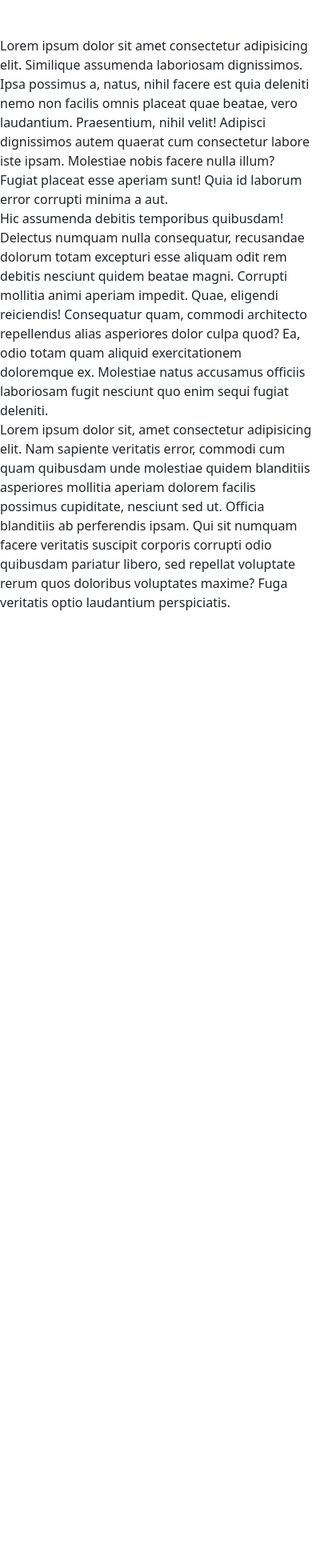
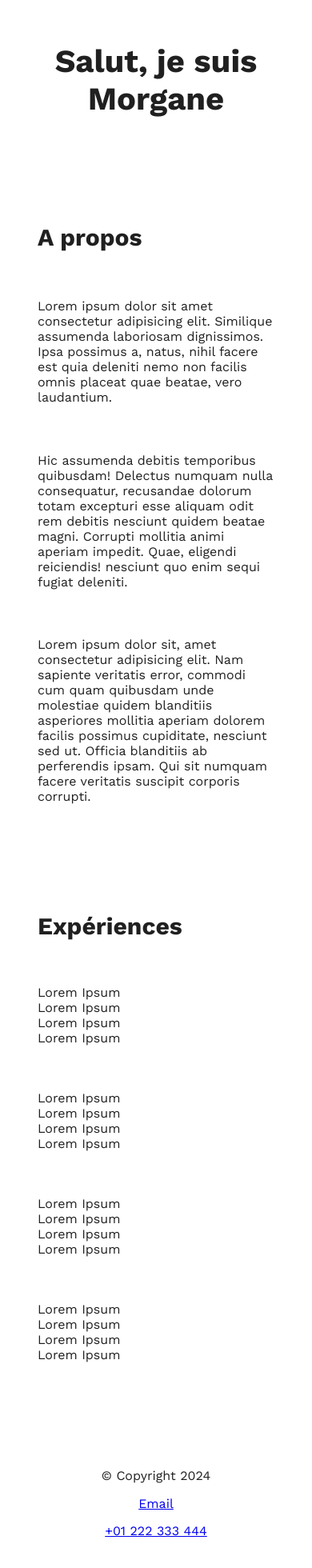
Before and after one commit to Mauh33/exo-cv, a website built with Vite: page index.html in a window 390 px wide. Shown: the whole page at 80% size. Before the commit the page ends 844 px from the top, so only its background shows below. Built offline with nearby package versions, Linux system fonts and the light colour scheme.

Commit message:
grid set up, mobile version display element ok

```diff
--- a/index.html
+++ b/index.html
@@ -4,7 +4,7 @@
     <meta charset="UTF-8" />
     <meta name="viewport" content="width=device-width, initial-scale=1.0" />
     <title>Cv Morgane Lejeune</title>
-    <link rel="stylesheet" href="/style.css" />
+    <link rel="stylesheet" href="./style/index.css" />
     <link rel="preconnect" href="https://fonts.googleapis.com">
 <link rel="preconnect" href="https://fonts.gstatic.com" crossorigin>
 <link href="https://fonts.googleapis.com/css2?family=Work+Sans:ital,wght@0,100..900;1,100..900&display=swap" rel="stylesheet">
@@ -15,69 +15,123 @@
         <div class="img-bloc">
           <img src="" alt="">
         </div>
-        <h1></h1>
+        <div class="h1-bloc">
+          <h1>Salut, je suis Morgane</h1>
+        </div>
       </div>
     </header>
     <main>
       <section class="experiences">
-        <h2></h2>
+        <h2>Expériences</h2>
         <div class="experiences-bloc">
           <h3></h3>
           <p class="date"></p>
           <div class="competences-bloc">
-            <div class="hard-skills"></div>
-            <div class="hard-skills"></div>
-            <div class="hard-skills"></div>
-            <div class="hard-skills"></div>
+            <div class="hard-skills">
+              <p class="skill">Lorem Ipsum</p>
+            </div>
+            <div class="hard-skills">
+              <p class="skill">Lorem Ipsum</p>
+            </div>
+            <div class="hard-skills">
+              <p class="skill">Lorem Ipsum</p>
+            </div>
+            <div class="hard-skills">
+              <p class="skill">Lorem Ipsum</p>
+            </div>
           </div>
         </div>
         <div class="experiences-bloc">
           <h3></h3>
           <p class="date"></p>
           <div class="competences-bloc">
-            <div class="hard-skills"></div>
-            <div class="hard-skills"></div>
-            <div class="hard-skills"></div>
-            <div class="hard-skills"></div>
+            <div class="competences-bloc">
+              <div class="hard-skills">
+                <p class="skill">Lorem Ipsum</p>
+              </div>
+              <div class="hard-skills">
+                <p class="skill">Lorem Ipsum</p>
+              </div>
+              <div class="hard-skills">
+                <p class="skill">Lorem Ipsum</p>
+              </div>
+              <div class="hard-skills">
+                <p class="skill">Lorem Ipsum</p>
+              </div>
+            </div>
           </div>
         </div>
         <div class="experiences-bloc">
           <h3></h3>
           <p class="date"></p>
           <div class="competences-bloc">
-            <div class="hard-skills"></div>
-            <div class="hard-skills"></div>
-            <div class="hard-skills"></div>
-            <div class="hard-skills"></div>
+            <div class="competences-bloc">
+              <div class="hard-skills">
+                <p class="skill">Lorem Ipsum</p>
+              </div>
+              <div class="hard-skills">
+                <p class="skill">Lorem Ipsum</p>
+              </div>
+              <div class="hard-skills">
+                <p class="skill">Lorem Ipsum</p>
+              </div>
+              <div class="hard-skills">
+                <p class="skill">Lorem Ipsum</p>
+              </div>
+            </div>
           </div>
         </div>
         <div class="experiences-bloc">
           <h3></h3>
           <p class="date"></p>
           <div class="competences-bloc">
-            <div class="hard-skills"></div>
-            <div class="hard-skills"></div>
-            <div class="hard-skills"></div>
-            <div class="hard-skills"></div>
+            <div class="competences-bloc">
+              <div class="hard-skills">
+                <p class="skill">Lorem Ipsum</p>
+              </div>
+              <div class="hard-skills">
+                <p class="skill">Lorem Ipsum</p>
+              </div>
+              <div class="hard-skills">
+                <p class="skill">Lorem Ipsum</p>
+              </div>
+              <div class="hard-skills">
+                <p class="skill">Lorem Ipsum</p>
+              </div>
+            </div>
           </div>
         </div>
       </section>
       <section class="A-propos">
-        Lorem ipsum dolor sit amet consectetur adipisicing elit. Similique assumenda laboriosam dignissimos. Ipsa possimus a, natus, nihil facere est quia deleniti nemo non facilis omnis placeat quae beatae, vero laudantium.
-        Praesentium, nihil velit! Adipisci dignissimos autem quaerat cum consectetur labore iste ipsam. Molestiae nobis facere nulla illum? Fugiat placeat esse aperiam sunt! Quia id laborum error corrupti minima a aut.
-        <br>
+        <h2>A propos</h2>
+        <div class="a-propos-bloc">
+          Lorem ipsum dolor sit amet consectetur adipisicing elit. Similique assumenda laboriosam dignissimos. Ipsa possimus a, natus, nihil facere est quia deleniti nemo non facilis omnis placeat quae beatae, vero laudantium.
+        </div>
+        <div class="a-propos-bloc">
         Hic assumenda debitis temporibus quibusdam! Delectus numquam nulla consequatur, recusandae dolorum totam excepturi esse aliquam odit rem debitis nesciunt quidem beatae magni. Corrupti mollitia animi aperiam impedit. Quae, eligendi reiciendis!
-        Consequatur quam, commodi architecto repellendus alias asperiores dolor culpa quod? Ea, odio totam quam aliquid exercitationem doloremque ex. Molestiae natus accusamus officiis laboriosam fugit nesciunt quo enim sequi fugiat deleniti.
-        <br>
-        Lorem ipsum dolor sit, amet consectetur adipisicing elit. Nam sapiente veritatis error, commodi cum quam quibusdam unde molestiae quidem blanditiis asperiores mollitia aperiam dolorem facilis possimus cupiditate, nesciunt sed ut.
-        Officia blanditiis ab perferendis ipsam. Qui sit numquam facere veritatis suscipit corporis corrupti odio quibusdam pariatur libero, sed repellat voluptate rerum quos doloribus voluptates maxime? Fuga veritatis optio laudantium perspiciatis.
+     nesciunt quo enim sequi fugiat deleniti.
+        </div>
+        <div class="a-propos-bloc">
+          Lorem ipsum dolor sit, amet consectetur adipisicing elit. Nam sapiente veritatis error, commodi cum quam quibusdam unde molestiae quidem blanditiis asperiores mollitia aperiam dolorem facilis possimus cupiditate, nesciunt sed ut.
+          Officia blanditiis ab perferendis ipsam. Qui sit numquam facere veritatis suscipit corporis corrupti.
+        </div>
       </section>
     </main>
     <footer>
       <div class="coordonnees">
-        <p></p>
-        <p></p>
-        <p></p>
+        <ul>
+          <li>
+            <p>© Copyright 2024</p>
+          </li>
+          <li>
+            <a href="mailto:morgane.lejeune@hotmail.fr">Email</a>
+          </li>
+          <li>
+            <a href="tel:+01 222 333 444">
+              +01 222 333 444
+            </a>
+          </li>
+        </ul>
       </div>
     </footer>
     <script type="module" src="/main.js"></script>
--- a/style.css
+++ /dev/null
@@ -1,23 +0,0 @@
-*,
-*::before,
-*::after {
-  box-sizing: border-box;
-  min-width: 0;
-  min-height: 0;
-}
-
-html {
-  font-size: 100%;
-  -webkit-tap-highlight-color: transparent;
-  -webkit-text-size-adjust: 100%;
-  overflow-wrap: break-word;
-}
-
-body {
-  margin: 0;
-  font-family: system-ui, -apple-system, BlinkMacSystemFont, "Segoe UI", Roboto, Oxygen-Sans, Ubuntu, Cantarell, "Helvetica Neue", sans-serif;
-  font-size: 1rem;
-  line-height: 1.5;
-  background-color: #ffffff;
-  color: #212529;
-}
--- a/style/_mixins.scss
+++ b/style/_mixins.scss
@@ -0,0 +1,87 @@
+@import './variables';
+
+@mixin grid(
+  $rows: null,
+  $columns: null,
+  $gap: null,
+  $row-gap: null,
+  $column-gap: null
+) {
+  @if ($columns) {
+    display: grid;
+
+    @if ($gap) {
+      gap: $gap;
+    } @else {
+      row-gap: $row-gap;
+      column-gap: $column-gap;
+    }
+
+    grid-template-rows: $rows;
+    grid-template-columns: ($columns);
+  } @else {
+    display: grid;
+
+    @if ($gap) {
+      gap: $gap;
+    } @else {
+      row-gap: $row-gap;
+      column-gap: $column-gap;
+    }
+
+    grid-template-rows: $rows;
+  }
+}
+
+@mixin flexbox(
+  $direction: row,
+  $wrap: nowrap,
+  $justify: center,
+  $align: center,
+  $gap: 0,
+  $child-placeholder: null,
+) {
+  display: flex;
+  flex-direction: $direction;
+  flex-wrap: $wrap;
+  justify-content: $justify;
+  align-items: $align;
+
+  @if $gap {
+    margin: calc(#{-$gap} / 2);
+
+    & > * {
+      margin: calc(#{$gap} / 2);
+    }
+  }
+
+  @if $child-placeholder !=null {
+    @if $child-placeholder==small {
+      @extend %flex-child-small;
+    } @else if $child-placeholder==medium {
+      @extend %flex-child-medium;
+    } @else if $child-placeholder==large {
+      @extend %flex-child-large;
+    }
+  }
+}
+
+@mixin from($media) {
+  @if $media == sm {
+    @media only screen and (min-width: ($max-xs + 1)) {
+      @content;
+    }
+  } @else if $media == md {
+    @media only screen and (min-width: ($max-sm + 1)) {
+      @content;
+    }
+  } @else if $media == lg {
+    @media only screen and (min-width: ($max-md + 1)) {
+      @content;
+    }
+  } @else if $media == xl {
+    @media only screen and (min-width: ($max-lg + 1)) {
+      @content;
+    }
+  }
+}
--- /dev/null
+++ b/style/_placeholders.scss
@@ -0,0 +1,21 @@
+
+%flex-child-small {
+  flex: 1;
+  width: 10vw;
+  height: 6vw;
+  margin: auto;
+}
+
+%flex-child-medium {
+  flex: 2;
+  width: 20vw;
+  height: 16vw;
+  margin: auto;
+}
+
+%flex-child-large {
+  flex: 3;
+  width: 30vw;
+  height: 25vw;
+  margin: auto;
+}
--- a/style/_variables.scss
+++ b/style/_variables.scss
@@ -0,0 +1,30 @@
+:root {
+  --bg-color: white;
+  --font-color: #202020;
+  --hard-skills-color: #E4DCDC;
+
+  --font-family: 'Work Sans';
+}
+
+$ft-small-desktop: 24px;
+$ft-medium-desktop: 36px;
+$ft-large-desktop: 64px;
+
+$section-title-size-mobile: 30px;
+$section-title-size-desktop: 144px;
+$h1-size-mobile: 40px;
+$h1-size-desktop: 248px;
+
+$max-xs: 426px;
+$max-sm: 767px;
+$max-md: 1024px;
+$max-lg: 1240px;
+$max-xl: false;
+
+$breakpoints: (
+  xs: $max-xs,
+  sm: $max-sm,
+  md: $max-md,
+  lg: $max-lg,
+  xl: $max-xl,
+);
--- a/style/index.scss
+++ b/style/index.scss
@@ -0,0 +1,154 @@
+@import "./variables";
+@import "./placeholders";
+@import "./mixins";
+
+*,
+*::before,
+*::after {
+  margin: 0;
+  padding: 0;
+  box-sizing: border-box;
+  min-width: 0;
+  min-height: 0;
+}
+
+img {
+  border-style: none;
+}
+
+li {
+  list-style: none;
+}
+
+body {
+  color: var(--font-color);
+  font-family: var(--font-family);
+  @include grid(
+    $rows: repeat(auto-fill, 10vh),
+    $columns: repeat(9, auto),
+    $row-gap: 20px,
+    $column-gap: 10px
+  );
+}
+
+h1 {
+  font-size: $h1-size-mobile;
+  text-align: center;
+}
+
+h2 {
+  font-size: $section-title-size-mobile;
+}
+
+
+/*
+  *
+      Mobile part
+  *
+*/
+
+// Header
+
+header {
+  grid-column:  1/10;
+  grid-row: 1/6;
+}
+
+.header-intro-bloc {
+  position: relative;
+  @include flexbox(
+    $direction:column,
+    $justify: center,
+    $align: center,
+  )
+}
+
+.h1-bloc {
+  width: 100%;
+  height: 200px;
+  @include flexbox(
+    $direction: row,
+    $justify: center,
+    $align: center
+  )
+}
+
+.img-bloc {
+  display: none;
+}
+
+
+// Main
+
+main {
+  grid-column: 2/9;
+  grid-row: 6/11;
+  margin: auto;
+  @include flexbox(
+    $direction: column-reverse,
+    $justify: space-evenly,
+    $align: flex-start
+  )
+}
+
+section {
+  width: 80%;
+  position: relative;
+  margin-bottom: 20px;
+  margin-left: auto;
+  margin-right: auto;
+  @include flexbox(
+    $direction: column,
+    $justify: space-evenly,
+    $align: start,
+  )
+}
+
+.A-propos {
+  width: 80%;
+  height: 100vh;
+}
+
+.experiences {
+  height: 80vh;
+}
+
+
+// Footer
+
+footer {
+  grid-column: 1/10;
+  grid-row: 12/14;
+  position: sticky;
+}
+
+.coordonnees {
+  height: 150px;
+  width: 80%;
+  margin: auto;
+
+  ul {
+    height: 80%;
+    @include flexbox(
+      $direction: column,
+      $justify: space-evenly,
+      $align: center,
+    )
+  }
+}
+
+
+/*
+  *
+      Tablet part
+  *
+*/
+
+
+
+
+/*
+  *
+      Desktop part
+  *
+*/
```
Also changed, not shown: public/picture.png (added), style/index.css (added), 1 other file.
